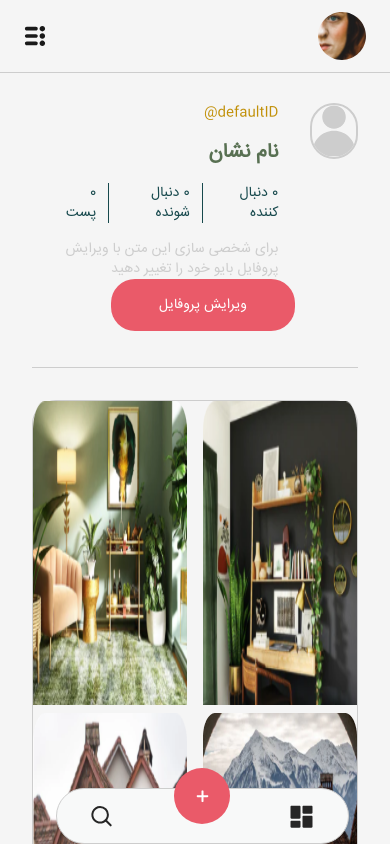
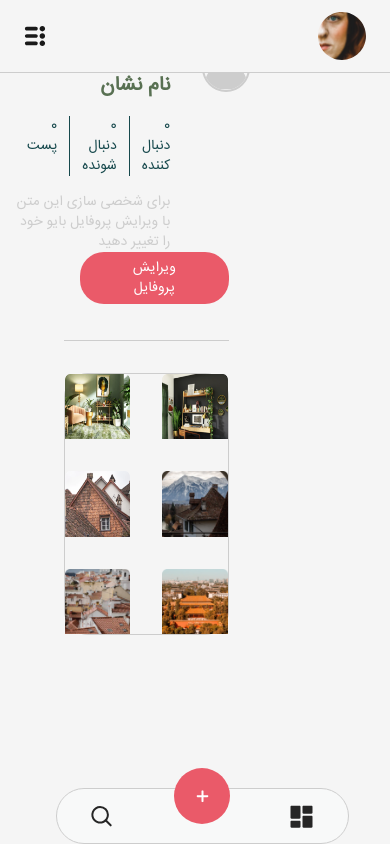
Before and after one commit to Arefe-Ehyaee/Collegegram, a React (Create React App) app in the folder cg-react/: page /userprofile in a window 390 px wide. Shown: the top 844 px of the page. Built offline with nearby package versions, Linux system fonts and the light colour scheme; no server answers.

Commit message:
Improvement/responsive design

```diff
--- a/cg-react/src/components/MainLayout.tsx
+++ b/cg-react/src/components/MainLayout.tsx
@@ -18,8 +18,8 @@ const MainLayout: React.FC<MainLayoutProps>  = ({ mainComponents, navBar, childr
 
   return (
     <div className="flex min-h-screen bg-khakeshtari-100">
-      <div className="w-3/4 max-md:mt-[67px] max-md:w-full">
-        <header className="justify-start">
+      <div className="w-3/4 md:w-full">
+        <header className="flex justify-start">
           <img
             src={rcLogo}
             alt="collegeGram Logo"
--- a/cg-react/src/components/Posts/ImageCarousel.tsx
+++ b/cg-react/src/components/Posts/ImageCarousel.tsx
@@ -17,7 +17,7 @@ interface ImageCarouselProps {
         slidesPerView={1}
         navigation
         pagination={{ clickable: true }}
-        className=" md:w-[520px] md:h-[376px]"
+        // className=" md:w-[520px] md:h-[376px]"
       >
         {images.map((image, index) => (
           <SwiperSlide key={index}>
--- a/cg-react/src/components/Posts/ShowPostModal.tsx
+++ b/cg-react/src/components/Posts/ShowPostModal.tsx
@@ -27,7 +27,7 @@ const ShowPostModal: React.FC<ShowPostModalProps> = ({ photo, onClose, children
   return (
     <div className="max-w-[1200px]" dir="rtl">
       <div className="grid grid-cols-1 md:grid-cols-2 gap-14">
-        <div className="w-full h-auto md:w-[520px] md:h-[376px]">
+        <div className="w-full h-auto md:max-w-[520px] md:max-h-[376px]">
           <ImageCarousel images={images} />
         </div>
         <div className="flex flex-col gap-3">
--- a/cg-react/src/components/Posts/ShowPostsComponent.tsx
+++ b/cg-react/src/components/Posts/ShowPostsComponent.tsx
@@ -39,22 +39,23 @@ export default function ShowPostsComponent({ styling }: ShowPostsProps) {
   }
 
   return (
-    <div className="ml-16 mt-8 flex min-h-[580px] justify-center rounded-t-3xl border border-khakeshtari-400 align-middle max-sm:ml-8 max-sm:mr-8">
+    <div className="my-8 grid rounded-3xl border border-khakeshtari-400">
       {/* <CustomButtonH36
         text="ایجاد پست جدید"
         styling="bg-okhra-200 self-center"
       ></CustomButtonH36> */}
-      <div className="grid grid-cols-3 gap-x-8 gap-y-6 max-md:grid-cols-2 max-md:gap-y-2 max-md:gap-4">
+      <div className="grid grid-cols-2 gap-8 md:grid-cols-3 md:gap-8">
       {photos.map((photo) => (
           <img
           key={photo.id}
-          className="aspect-square w-full cursor-pointer h-[304px]"
+          className="aspect-square w-full cursor-pointer max-h-[304px]"
           src={photo.src}
           alt={photo.alt}
           onClick={() => handleOnClick(photo)}
         />
         ))}
       </div>
+
       {showPostModal && (
         <ModalTemplatePost
           onClose={() => setPostShowModal(false)}
--- a/cg-react/src/components/Users/UsersProfilePageComponent.tsx
+++ b/cg-react/src/components/Users/UsersProfilePageComponent.tsx
@@ -61,7 +61,7 @@ export default function ProfilePageComponent() {
     fetchUserProfile();
   }, [setUserProfile, showEditModal]);
   return (
-    <div dir="rtl">
+    <div dir="rtl" className="px-16">
       <div className="ml-16 border-b border-khakeshtari-400 py-9 max-sm:ml-8 max-sm:mr-8">
         <div className="flex items-center justify-between space-x-4 max-sm:flex-col">
           <div className="flex items-center gap-8">
--- a/cg-react/src/components/profile-page/ProfilePageComponent.tsx
+++ b/cg-react/src/components/profile-page/ProfilePageComponent.tsx
@@ -49,8 +49,8 @@ export default function ProfilePageComponent() {
     fetchUserProfile();
   }, [setUserProfile,showEditModal]);
   return (
-    <div dir="rtl">
-      <div className="ml-16 border-b border-khakeshtari-400 py-9 max-sm:ml-8 max-sm:mr-8">
+    <div dir="rtl" className="px-16">
+      <div className="border-b border-khakeshtari-400 py-9">
         <h2 className="mb-9 block font-isf text-xl font-bold max-sm:hidden">
           صفحه من
         </h2>
```
